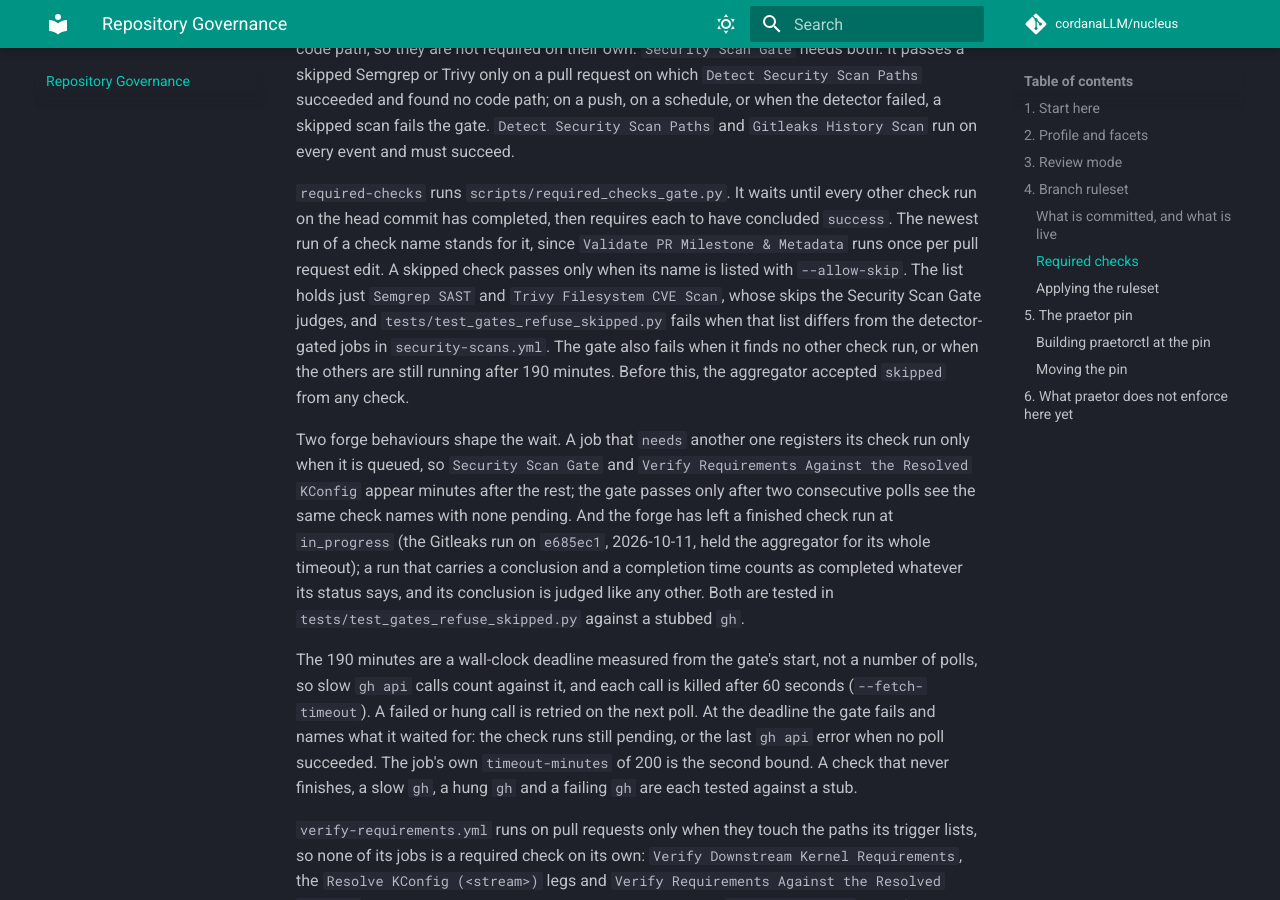
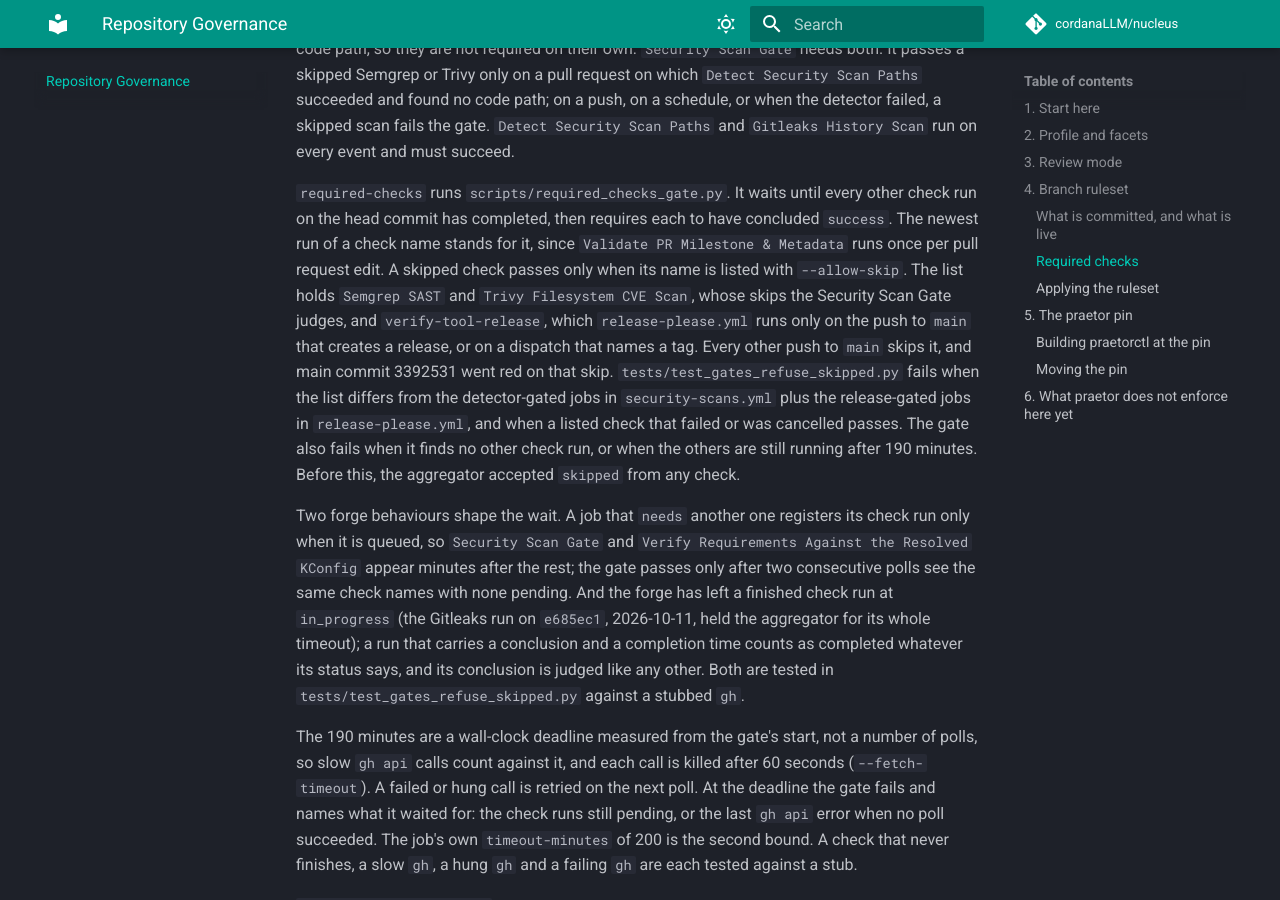
Before and after one commit to cordanaLLM/nucleus, an MkDocs documentation site: the page built from docs/repository-governance.md, in a window 1280 px wide and 900 px high, scrolled down 3531 px. Built offline with MkDocs 1.6.1 and Material for MkDocs 9.7.7, drawn with Linux system fonts in a browser that asks for light colours; comment, search, counter and statistics services are not loaded.

Commit message:
ci(required): accept a skipped verify-tool-release by name (#226)
release-please.yml runs verify-tool-release only on the push to main
that creates a release, or on a dispatch that names a tag, so every
other push to main skips it. The aggregator refused that skip and
turned main 3392531 red (run 39129698379).

The aggregator now names verify-tool-release with --allow-skip, next
to the two detector-gated scans. Only a skip is accepted: a failure or
cancellation of that job still fails the gate. The test derives the
release-gated jobs from release-please.yml, so the list cannot grow
past the jobs that read release_created.

Signed-off-by: lusoris <lusoris@proton.me>

```diff
--- a/docs/repository-governance.md
+++ b/docs/repository-governance.md
@@ -116,9 +116,13 @@ every event and must succeed.
 on the head commit has completed, then requires each to have concluded `success`. The newest
 run of a check name stands for it, since `Validate PR Milestone & Metadata` runs once per pull
 request edit. A skipped check passes only when its name is listed with `--allow-skip`. The
-list holds just `Semgrep SAST` and `Trivy Filesystem CVE Scan`, whose skips the Security Scan
-Gate judges, and `tests/test_gates_refuse_skipped.py` fails when that list differs from the
-detector-gated jobs in `security-scans.yml`. The gate also fails when it finds no other check
+list holds `Semgrep SAST` and `Trivy Filesystem CVE Scan`, whose skips the Security Scan
+Gate judges, and `verify-tool-release`, which `release-please.yml` runs only on the push to
+`main` that creates a release, or on a dispatch that names a tag. Every other push to `main`
+skips it, and main commit 3392531 went red on that skip. `tests/test_gates_refuse_skipped.py`
+fails when the list differs from the detector-gated jobs in `security-scans.yml` plus the
+release-gated jobs in `release-please.yml`, and when a listed check that failed or was
+cancelled passes. The gate also fails when it finds no other check
 run, or when the others are still running after 190 minutes. Before this, the aggregator
 accepted `skipped` from any check.
 
```
Also changed, not shown: 2 other files.
